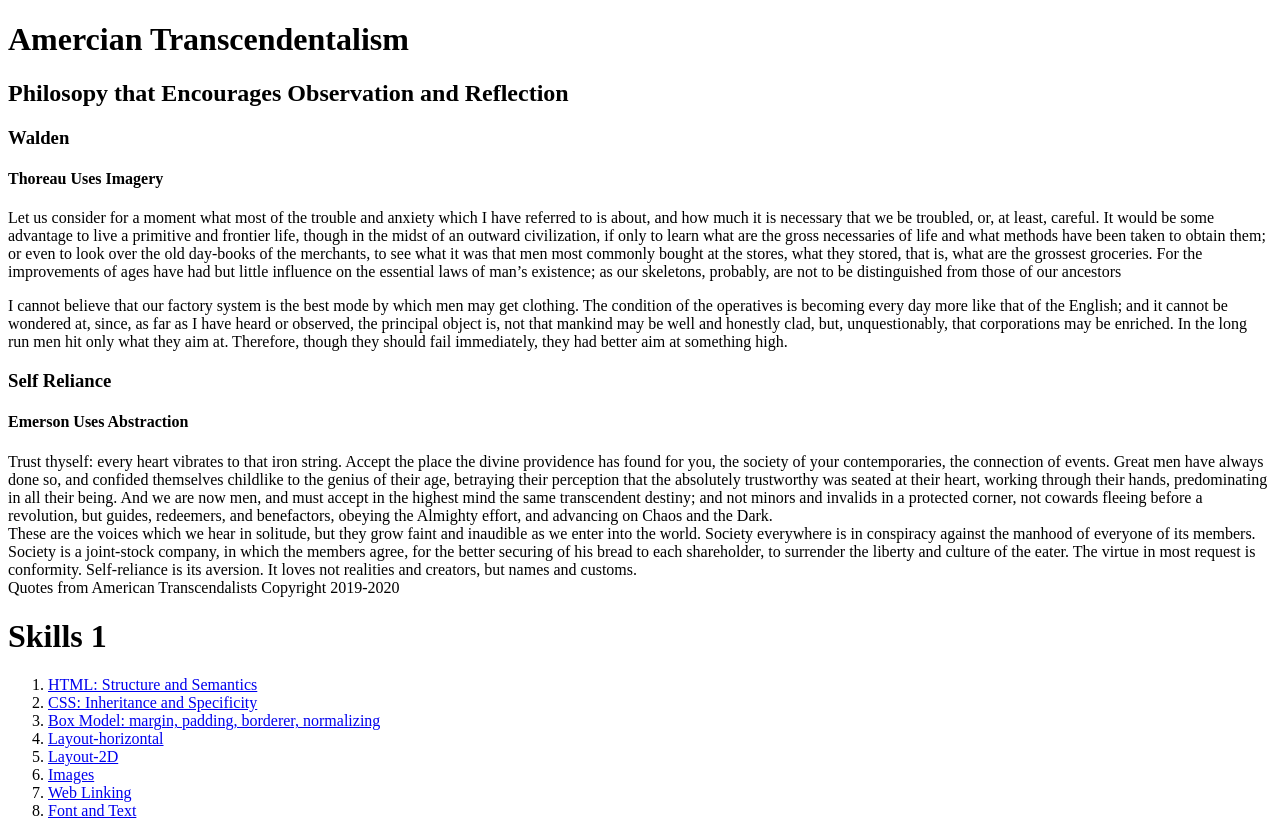
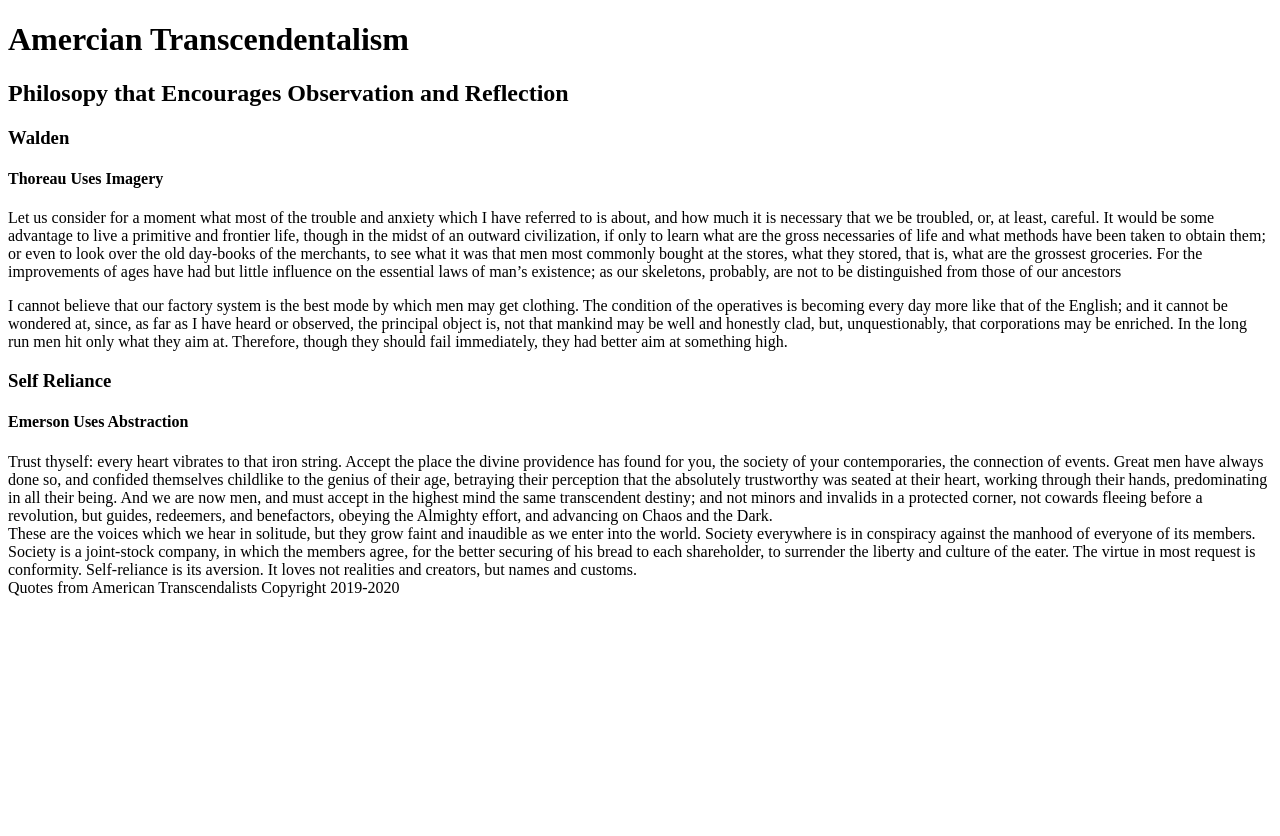
Before and after one commit to aminamahmed/week2, a plain HTML site: page index.html in a window 1280 px wide. After the commit the page ends 800 px from the top, so only its background shows below. Drawn offline with Linux system fonts and the light colour scheme.

Commit message:
Update index.html

```diff
--- a/index.html
+++ b/index.html
@@ -10,20 +10,19 @@
     <header>
         <h1>Amercian Transcendentalism</h1>
         <h2>Philosopy that Encourages Observation and Reflection</h2>
+
+    </header>
     <main>
         <section>
           <h3>Walden</h3>
         </section>
       </main>
-  </header>
     <h4>Thoreau Uses Imagery</h4>
 
     <article>
       <p>
           Let us consider for a moment what most of the trouble and anxiety which I have referred to is about, and how much it is necessary that we be troubled, or, at least, careful. It would be some advantage to live a primitive and frontier life, though in the midst of an outward civilization, if only to learn what are the gross necessaries of life and what methods have been taken to obtain them; or even to look over the old day-books of the merchants, to see what it was that men most commonly bought at the stores, what they stored, that is, what are the grossest groceries. For the improvements of ages have had but little influence on the essential laws of man’s existence; as our skeletons, probably, are not to be distinguished from those of our ancestors
       </p>
-  </article>
-  <article>
       <p>
           I cannot believe that our factory system is the best mode by which men may get clothing. The condition of the operatives is becoming every day more like that of the English; and it cannot be wondered at, since, as far as I have heard or observed, the principal object is, not that mankind may be well and honestly clad, but, unquestionably, that corporations may be enriched. In the long run men hit only what they aim at. Therefore, though they should fail immediately, they had better aim at something high.
       </p>
@@ -45,20 +44,5 @@
           Quotes from American Transcendalists Copyright 2019-2020
     </footer>
 
-
-
-
-  <h1>Skills 1</h1>
-  <ol>
-    <li><a href="1-html-structure-semantics/index.html">HTML: Structure and Semantics</a></li>
-    <li><a href="2-css-inheritance-specificity/index.html">CSS: Inheritance and Specificity</a></li>
-    <li><a href="3-box-model/index.html">Box Model:  margin, padding, borderer, normalizing</a></li>
-    <li><a href="4-layout-horizontal/index.html">Layout-horizontal</a></li>
-    <li><a href="5-layout-2d/index.html">Layout-2D</a></li>
-    <li><a href="6-images-float-text/index.html">Images</a></li>
-    <li><a href="7-web-linking-navigation/index.html">Web Linking</a></li>
-    <li><a href="8-font-text/index.html">Font and Text</a></li>
-  </ol>
-
   </body>
 </html>
```
Lines whose indentation alone changed are shown as unchanged.
